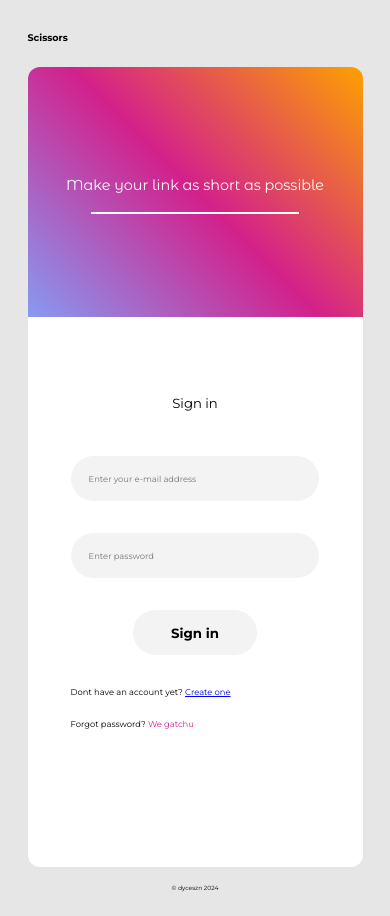
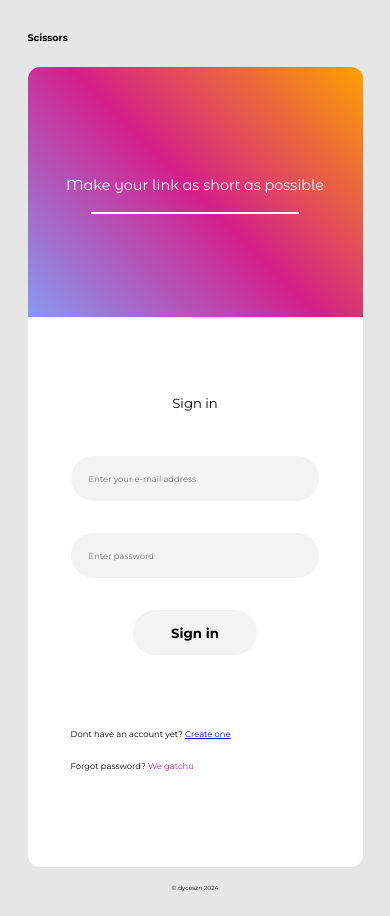
Before and after one commit to dyceszn/scissors, a React (Create React App) app: page /login in a window 390 px wide. Built offline with nearby package versions, Linux system fonts and the light colour scheme; no server answers.

Commit message:
Improve responsiveness across layouts

```diff
--- a/src/Style/Login.module.css
+++ b/src/Style/Login.module.css
@@ -103,7 +103,7 @@
 }
 @media screen and (max-width: 480px) {
   .form {
-    justify-content: unset;
+    /* justify-content: unset; */
   }
   .section {
     padding: 1rem;
```
